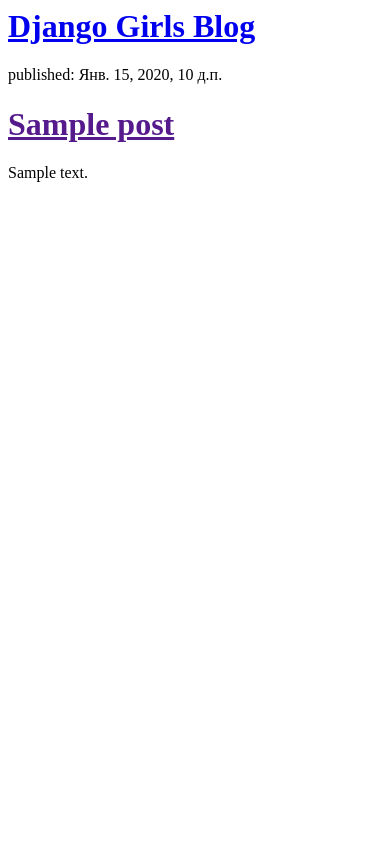
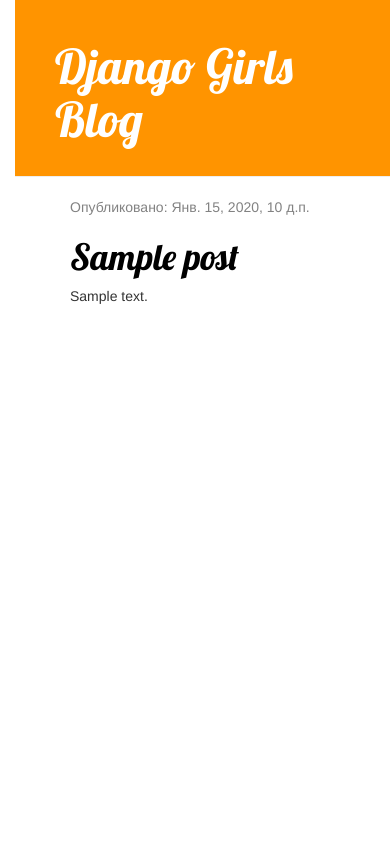
Before and after one commit to katyaga/my-first-blog, a Django app: template blog/templates/blog/post_list.html in a window 390 px wide. Run offline with Django 3.2, Linux system fonts and the light colour scheme; the template is opened without the code that fills it: most values are stand-ins (such as "Sample title", 1, 10 or a date in 2020); some libraries are stand-ins or nearby versions.

Commit message:
Added view and template for detailed blog post as well as CSS for the site.

```diff
--- /dev/null
+++ b/blog/static/css/blog.css
@@ -0,0 +1,53 @@
+h1 a {
+    color: #80FF00;
+    font-family: 'Lobster';
+}
+body {
+    padding-left: 15px;
+}
+.page-header {
+    background-color: #ff9400;
+    margin-top: 0;
+    padding: 20px 20px 20px 40px;
+}
+
+.page-header h1, .page-header h1 a, .page-header h1 a:visited, .page-header h1 a:active {
+    color: #ffffff;
+    font-size: 36pt;
+    text-decoration: none;
+}
+
+.content {
+    margin-left: 40px;
+}
+
+h1, h2, h3, h4 {
+    font-family: 'Lobster', cursive;
+}
+
+.date {
+    color: #828282;
+}
+
+.save {
+    float: right;
+}
+
+.post-form textarea, .post-form input {
+    width: 100%;
+}
+
+.top-menu, .top-menu:hover, .top-menu:visited {
+    color: #ffffff;
+    float: right;
+    font-size: 26pt;
+    margin-right: 20px;
+}
+
+.post {
+    margin-bottom: 70px;
+}
+
+.post h1 a, .post h1 a:visited {
+    color: #000000;
+}
--- /dev/null
+++ b/blog/templates/blog/base.html
@@ -0,0 +1,23 @@
+{% load staticfiles %}
+<html>
+    <head>
+        <title>Django Girls blog</title>
+        <link rel="stylesheet" href="//maxcdn.bootstrapcdn.com/bootstrap/3.2.0/css/bootstrap.min.css">
+        <link rel="stylesheet" href="//maxcdn.bootstrapcdn.com/bootstrap/3.2.0/css/bootstrap-theme.min.css">
+        <link href="https://fonts.googleapis.com/css?family=Lobster&subset=latin,cyrillic" rel="stylesheet" type="text/css">
+        <link rel="stylesheet" href="{% static 'css/blog.css' %}">
+    </head>
+    <body>
+        <div class="page-header">
+        <h1><a href="/">Django Girls Blog</a></h1>
+        </div>
+        <div class="content container">
+        <div class="row">
+            <div class="col-md-8">
+            {% block content %}
+            {% endblock %}
+            </div>
+        </div>
+        </div>
+    </body>
+</html>
--- a/blog/templates/blog/post_list.html
+++ b/blog/templates/blog/post_list.html
@@ -1,17 +1,13 @@
-<html>
-    <head>
-        <title>Django Girls blog</title>
-    </head>
-    <body>
-        <div>
-            <h1><a href="/">Django Girls Blog</a></h1>
+{% extends 'blog/base.html' %}
+
+{% block content %}
+    {% for post in posts %}
+        <div class="post">
+            <div class="date">
+            <p>Опубликовано: {{ post.published_date }}</p>
+            </div>
+            <h1><a href="{% url 'post_detail' pk=post.pk %}">{{ post.title }}</a></h1>
+            <p>{{ post.text|linebreaksbr }}</p>
         </div>
-        {% for post in posts %}
-            <div>
-        <p>published: {{ post.published_date }}</p>
-        <h1><a href="">{{ post.title }}</a></h1>
-        <p>{{ post.text|linebreaksbr }}</p>
-            </div>
-        {% endfor %}
-    </body>
-</html>
+    {% endfor %}
+{% endblock %}
--- a/blog/urls.py
+++ b/blog/urls.py
@@ -4,4 +4,5 @@ from . import views
 
 urlpatterns = [
     url(r'^$', views.post_list, name='post_list'),
+    url(r'^post/(?P<pk>\d+)/$', views.post_detail, name='post_detail'),
 ]
--- a/blog/views.py
+++ b/blog/views.py
@@ -1,4 +1,4 @@
-from django.shortcuts import render
+from django.shortcuts import render, get_object_or_404
 from .models import Post
 from django.utils import timezone
 
@@ -7,5 +7,9 @@ def post_list(request):
     posts = Post.objects.filter(published_date__lte=timezone.now()).order_by('published_date')
     return render(request, 'blog/post_list.html', {'posts': posts})
 
+def post_detail(request, pk):
+    post = get_object_or_404(Post, pk=pk)
+    return render(request, 'blog/post_detail.html', {'post': post})
+
 
 # Create your views here.
--- a/mysite/urls.py
+++ b/mysite/urls.py
@@ -15,9 +15,12 @@ Including another URLconf
 """
 from django.contrib import admin
 from django.conf.urls import include, url
+from django.conf.urls.static import static
+from django.conf import settings
+
 
 
 urlpatterns = [
     url(r'^admin/', admin.site.urls),
     url(r'', include('blog.urls')),
-]
+] + static(settings.STATIC_URL, document_root=settings.STATIC_ROOT)
```
Also changed, not shown: blog/templates/blog/post_detail.html (added, +13 -0 lines).
